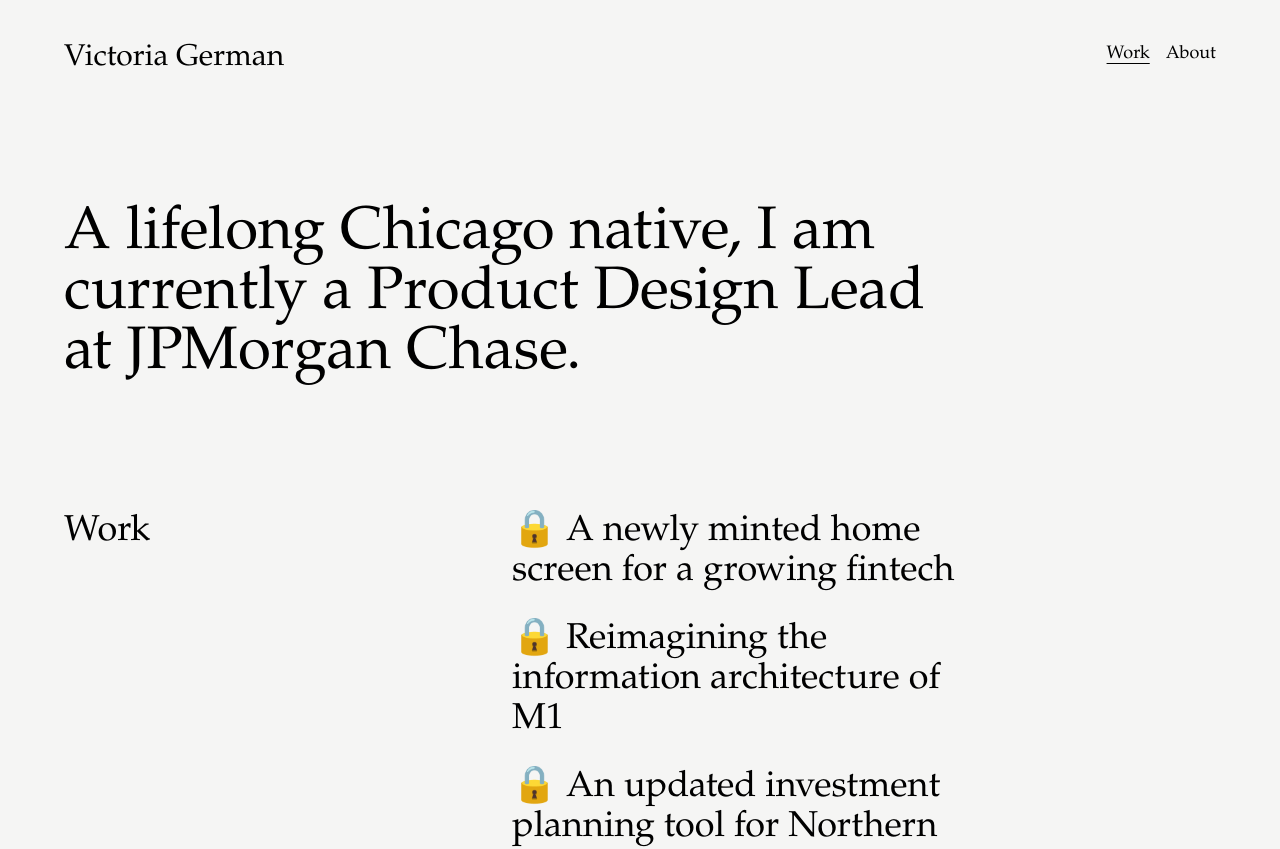
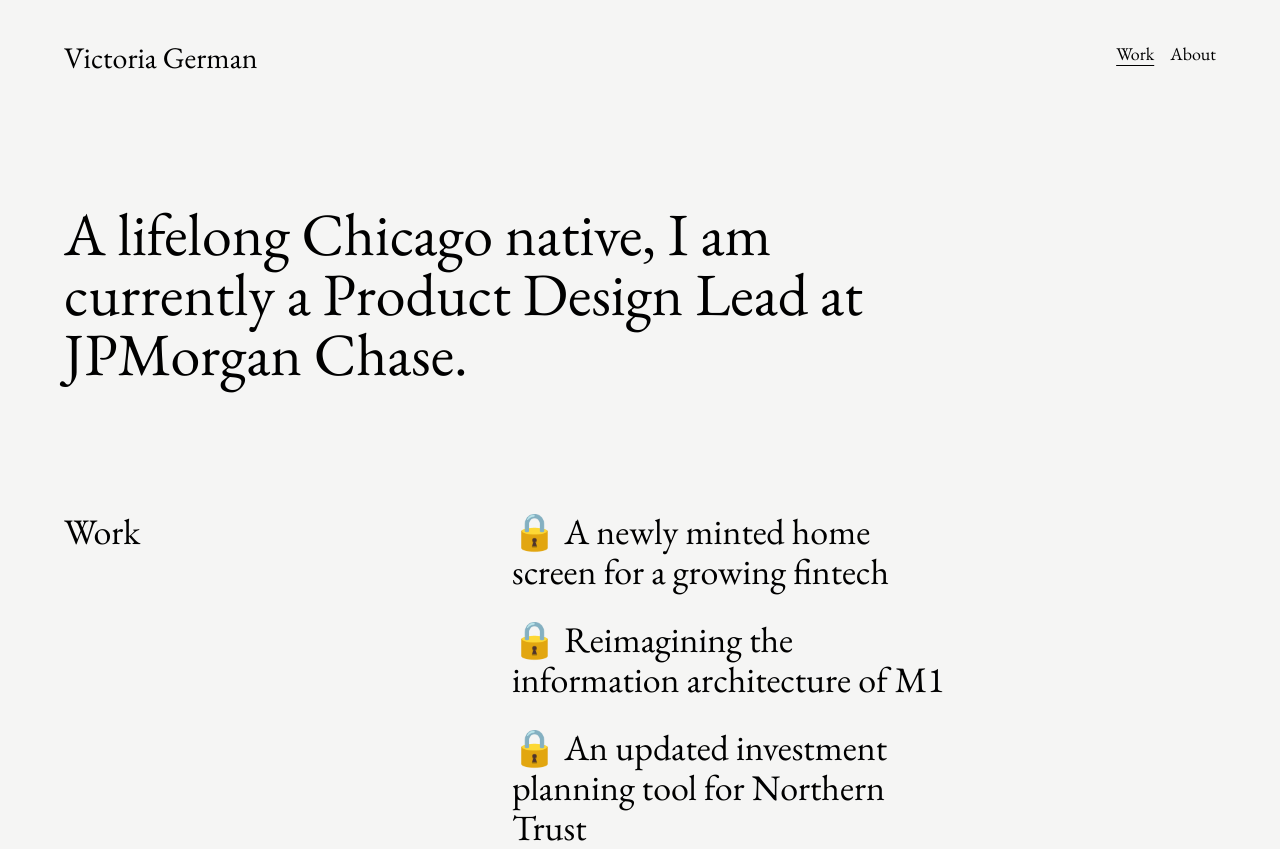
Before and after one commit to dominicgerman/victoria_portfolio, a React (Vite) app: page / in a window 1280 px wide. Shown: the top 849 px of the page. Built offline with nearby package versions, Linux system fonts and the light colour scheme.

Commit message:
Changed the font family

```diff
--- a/src/components/CaseStudy.tsx
+++ b/src/components/CaseStudy.tsx
@@ -1,4 +1,4 @@
-import { Link, useParams } from 'react-router-dom'
+import { Link } from 'react-router-dom'
 import Hero from './CaseStudies/Hero'
 import Description from './CaseStudies/Description'
 import Detail from './CaseStudies/Detail'
@@ -45,12 +45,12 @@
         role={hero.role}
         description={hero.description}
         img={hero.imagePath}
-      ></Hero>
+      />
       <Description
         context={context}
         outcomes={outcomes}
         sprintDetails={sprintDetails}
-      ></Description>
+      />
       <ul>
         {details.map((item) => (
           <Detail
--- a/src/components/Layout.tsx
+++ b/src/components/Layout.tsx
@@ -3,5 +3,5 @@
 }
 
 export default function Layout({ children }: Props) {
-  return <div className="mx-16 my-10 font-serif">{children}</div>
+  return <div className="mx-16 my-10 font-body">{children}</div>
 }
--- a/src/components/Navbar.tsx
+++ b/src/components/Navbar.tsx
@@ -5,14 +5,14 @@
 export default function Navbar({}: Props) {
   return (
     <nav className="flex justify-between">
-      <NavLink to="/" className="font-serif text-3xl">
+      <NavLink to="/" className=" text-3xl">
         Victoria German
       </NavLink>
       <div className="flex gap-4">
-        <NavLink to="/" className="font-serif text-lg">
+        <NavLink to="/" className=" text-lg">
           Work
         </NavLink>
-        <NavLink to="/about" className="font-serif text-lg">
+        <NavLink to="/about" className=" text-lg">
           About
         </NavLink>
       </div>
--- a/src/index.css
+++ b/src/index.css
@@ -1,3 +1,4 @@
+@import url('https://fonts.googleapis.com/css2?family=EB+Garamond&display=swap');
 @tailwind base;
 @tailwind components;
 @tailwind utilities;
@@ -9,4 +10,5 @@
 
 html {
   background-color: rgb(245 245 244);
+  font-family: 'EB Garamond, serif';
 }
--- a/tailwind.config.cjs
+++ b/tailwind.config.cjs
@@ -2,9 +2,6 @@
 module.exports = {
   content: ['./index.html', './src/**/*.{js,ts,jsx,tsx}'],
   theme: {
-    fontFamily: {
-      serif: ['Garamond', 'serif'],
-    },
     extend: {
       gridTemplateRows: {
         // Simple 9 row grid
@@ -13,6 +10,9 @@
       maxHeight: {
         128: '32rem',
       },
+      fontFamily: {
+        body: ['EB Garamond', 'serif'],
+      },
     },
   },
   plugins: [],
```
